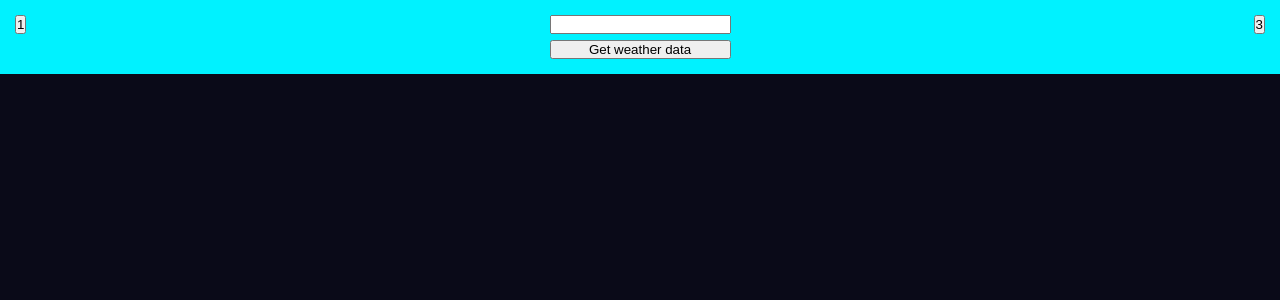
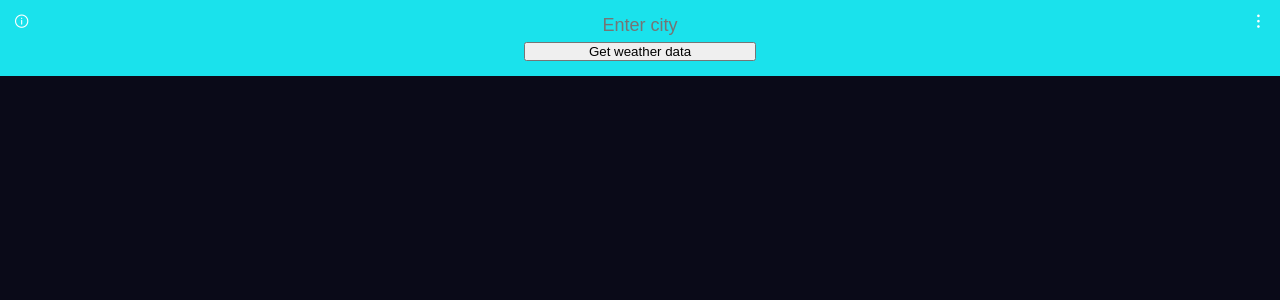
Before and after one commit to K3irill/weatherWidget, a React (Vite) app: page / in a window 1280 px wide. Shown: the top 300 px of the page. Built offline with nearby package versions, Linux system fonts and the light colour scheme.

Commit message:
feat: iconButton

```diff
--- a/package.json
+++ b/package.json
@@ -11,6 +11,7 @@
   },
   "dependencies": {
     "env": "^0.0.2",
+    "primeicons": "^7.0.0",
     "react": "^18.3.1",
     "react-dom": "^18.3.1",
     "sass": "^1.83.0"
--- a/src/App.tsx
+++ b/src/App.tsx
@@ -3,6 +3,7 @@ import './styles/index.scss'
 import useWeatherFetch from './hooks/useWeatherFetch'
 import Header from './components/Header/Header'
 import { cityType } from './types/types'
+import 'primeicons/primeicons.css'
 
 const App = () => {
 	const [city, setCity] = useState<cityType>({ lat: '', lon: '', name: '' })
--- a/src/components/Header/Header.module.scss
+++ b/src/components/Header/Header.module.scss
@@ -9,4 +9,12 @@
 		flex-direction: column;
 		gap: 6px;
 	}
+	&__city-input {
+		background: transparent;
+		border: none;
+		color: white;
+		font-weight: 500;
+		font-size: 18px;
+		text-align: center;
+	}
 }
--- a/src/components/Header/Header.tsx
+++ b/src/components/Header/Header.tsx
@@ -1,6 +1,7 @@
 import React, { useState } from 'react'
 import { cityType } from '../../types/types'
 import styles from './Header.module.scss'
+import IconButton from '../ui/IconButton/IconButton'
 
 type HeaderProps = {
 	city: cityType
@@ -39,17 +40,18 @@ const Header = ({ setCity, city }: HeaderProps) => {
 	return (
 		<div className={styles['header']}>
 			<nav className={styles['header__list']}>
-				<button>1</button>
+				<IconButton action={() => console.log()} piIcon='pi-info-circle' />
 				<div className={styles['header__input-wrapper']}>
 					<input
 						className={styles['header__city-input']}
 						value={inputCityValue}
 						onChange={e => setInputCityValue(e.target.value)}
 						type='text'
+						placeholder='Enter city'
 					/>
 					<button onClick={fetchCityCoordinates}>Get weather data</button>
 				</div>
-				<button>3</button>
+				<IconButton action={() => console.log()} piIcon='pi-ellipsis-v' />
 			</nav>
 		</div>
 	)
--- /dev/null
+++ b/src/components/ui/IconButton/IconButton.module.scss
@@ -0,0 +1,7 @@
+.button {
+	background: transparent;
+	border: none;
+	& span {
+		color: white;
+	}
+}
--- /dev/null
+++ b/src/components/ui/IconButton/IconButton.tsx
@@ -0,0 +1,17 @@
+import React from 'react'
+import styles from './IconButton.module.scss'
+
+type IconButtonProps = {
+	action: () => void
+	piIcon: string
+}
+
+const IconButton = ({ action, piIcon }: IconButtonProps) => {
+	return (
+		<button className={styles.button} onClick={action}>
+			<span className={`pi ${piIcon}`}></span>
+		</button>
+	)
+}
+
+export default IconButton
--- a/src/styles/index.scss
+++ b/src/styles/index.scss
@@ -7,6 +7,6 @@ body {
 }
 
 .main-section {
-	background-color: #00f2ff;
+	background-color: #1ae2ec;
 	padding: 15px;
 }
```
Also changed, not shown: 1 other file (tests, documents, lock files or other folders).
